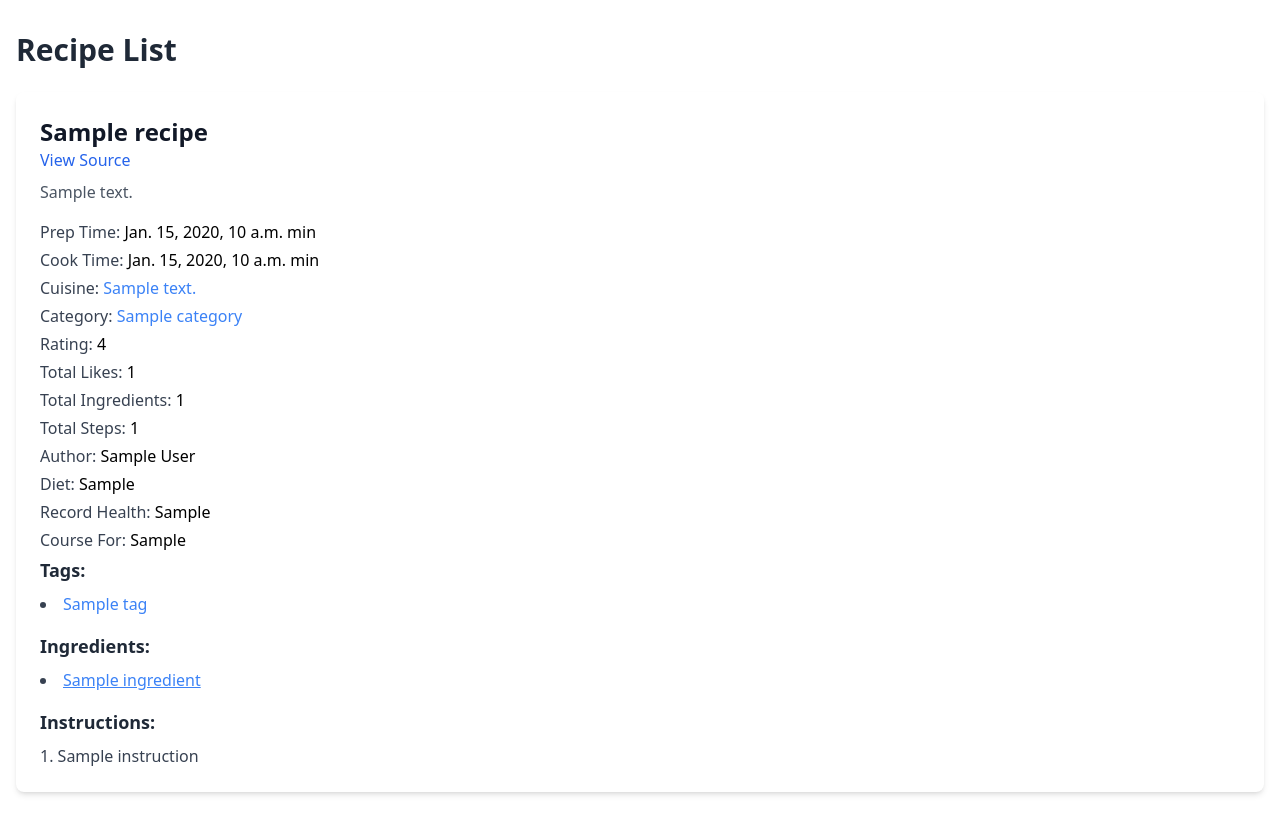
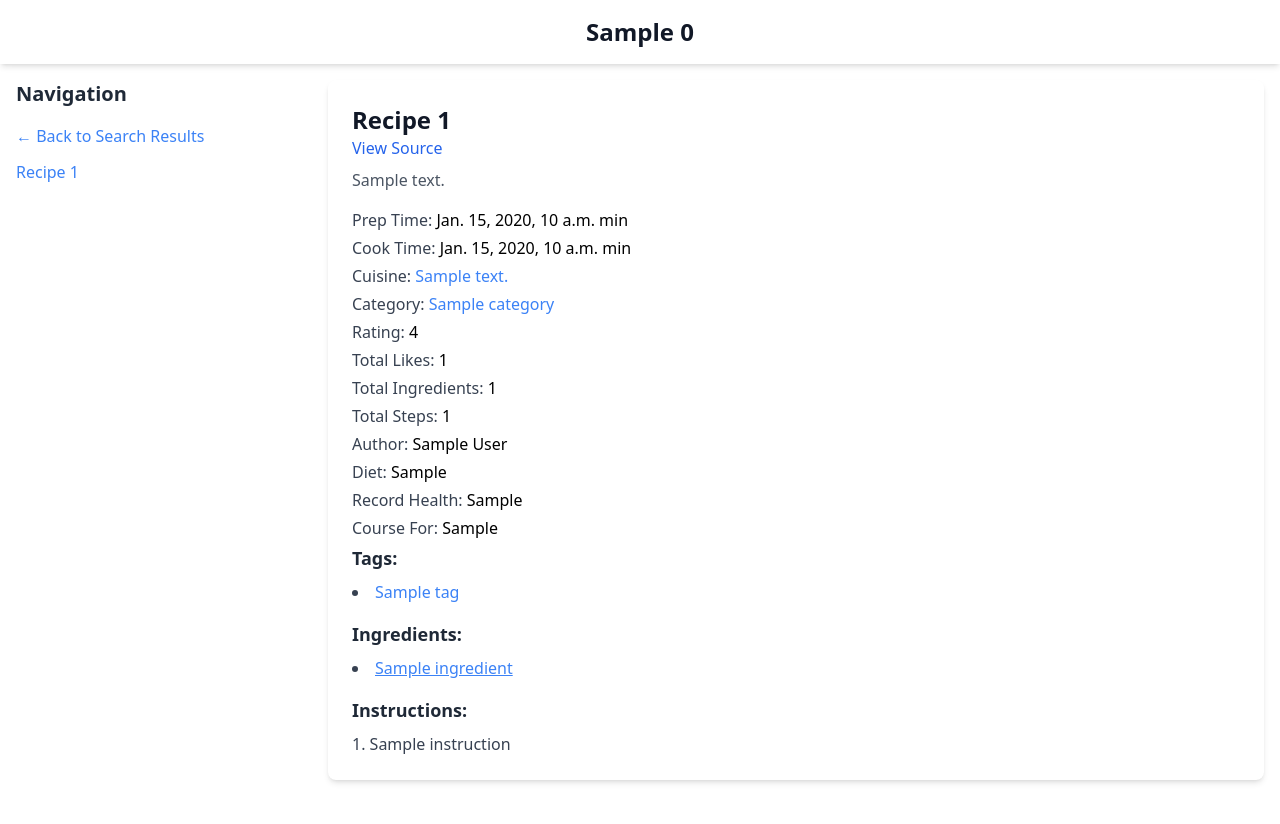
Before and after one commit to daffarafi/food-recipe, a Django app: template recipe/templates/recipe/recipe_list.html in a window 1280 px wide. After the commit the page ends 783 px from the top, so only its background shows below. Run offline with Django 5.2, Linux system fonts and the light colour scheme; the template is opened without the code that fills it: most values are stand-ins (such as "Sample title", 1, 10 or a date in 2020); grey boxes marked "Sample" are stand-in pictures; parts of the project's set-up code (start-up, migrations or seed data) failed here and were passed over; some libraries are stand-ins or nearby versions.

Commit message:
feat: add navigation in detail page

```diff
--- a/recipe/templates/recipe/recipe_list.html
+++ b/recipe/templates/recipe/recipe_list.html
@@ -1,13 +1,46 @@
 {% extends 'base.html' %}
 {% block content %}
-<div class="container mx-auto py-8 px-4">
-  <h1 class="text-3xl font-bold mb-6 text-gray-800">Recipe List</h1>
+<div class="container mx-auto py-8 px-4 flex">
+  {% if recipes %}
+  <!-- Fixed Recipe Title at Top -->
+  <div class="fixed top-0 inset-x-0 bg-white z-50 shadow-md">
+    <h1 class="text-center text-2xl font-bold text-gray-900 py-4">
+      {% if recipes and recipes|length > 0 %}
+        {{ recipes.0.title }}
+      {% else %}
+        Recipe List
+      {% endif %}
+    </h1>
+  </div>
 
-  {% if recipes %}
-  <div class="space-y-6">
+  <!-- Sidebar Navigation -->
+  <aside class="w-1/4 pr-8">
+    <nav class="sticky top-[5rem]">
+      <h2 class="text-xl font-bold mb-4 text-gray-800">Navigation</h2>
+      <div class="my-3">
+        {% if referer %}
+        <a href="{{ referer }}" class="text-blue-500 hover:underline">
+          ← Back to Search Results
+        </a>
+        {% endif %}
+      </div>
+      <ul class="space-y-2 text-gray-700">
+        {% for recipe in recipes %}
+        <li>
+          <a href="#recipe-{{ forloop.counter }}" class="text-blue-500 hover:underline">
+            Recipe {{ forloop.counter }}
+          </a>
+        </li>
+        {% endfor %}
+      </ul>
+    </nav>
+  </aside>
+
+  <!-- Recipe List -->
+  <div class="space-y-6 w-3/4 mt-12">
     {% for recipe in recipes %}
-    <div class="p-6 bg-white rounded-lg shadow-md">
-      <h2 class="text-2xl font-semibold text-gray-900">{{ recipe.title }}</h2>
+    <div id="recipe-{{ forloop.counter }}" class="p-6 bg-white rounded-lg shadow-md scroll-mt-[5rem]">
+      <h2 class="text-2xl font-semibold text-gray-900">Recipe {{ forloop.counter }}</h2>
 
       {% if recipe.url %}
       <p class="text-blue-600 hover:underline">
--- a/recipe/views.py
+++ b/recipe/views.py
@@ -189,8 +189,11 @@ def recipe_detail_view(request, recipe_name):
         recipe['tags'] = list(recipe['tags'].values())
         recipe_list.append(recipe)
 
+    referer = request.META.get('HTTP_REFERER', '')
+
     context = {
-        'recipes': recipe_list
+        'recipes': recipe_list,
+        'referer': referer,
     }
 
     return render(request, 'recipe/recipe_list.html', context)
```
